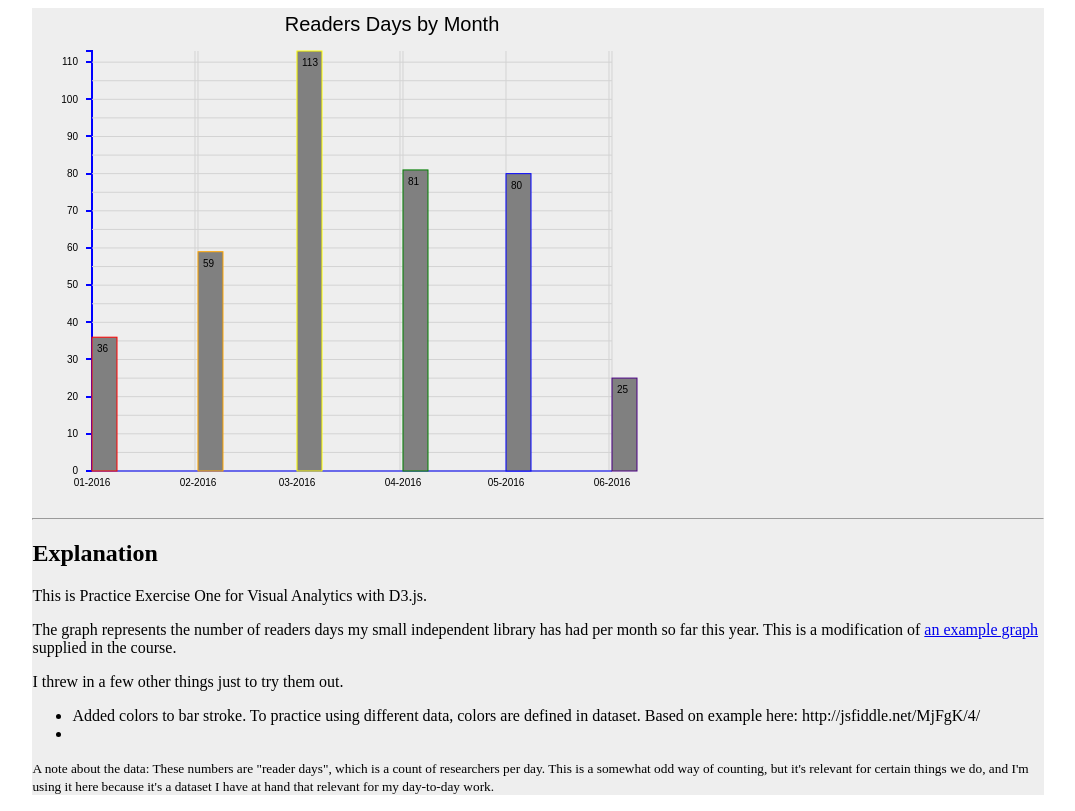
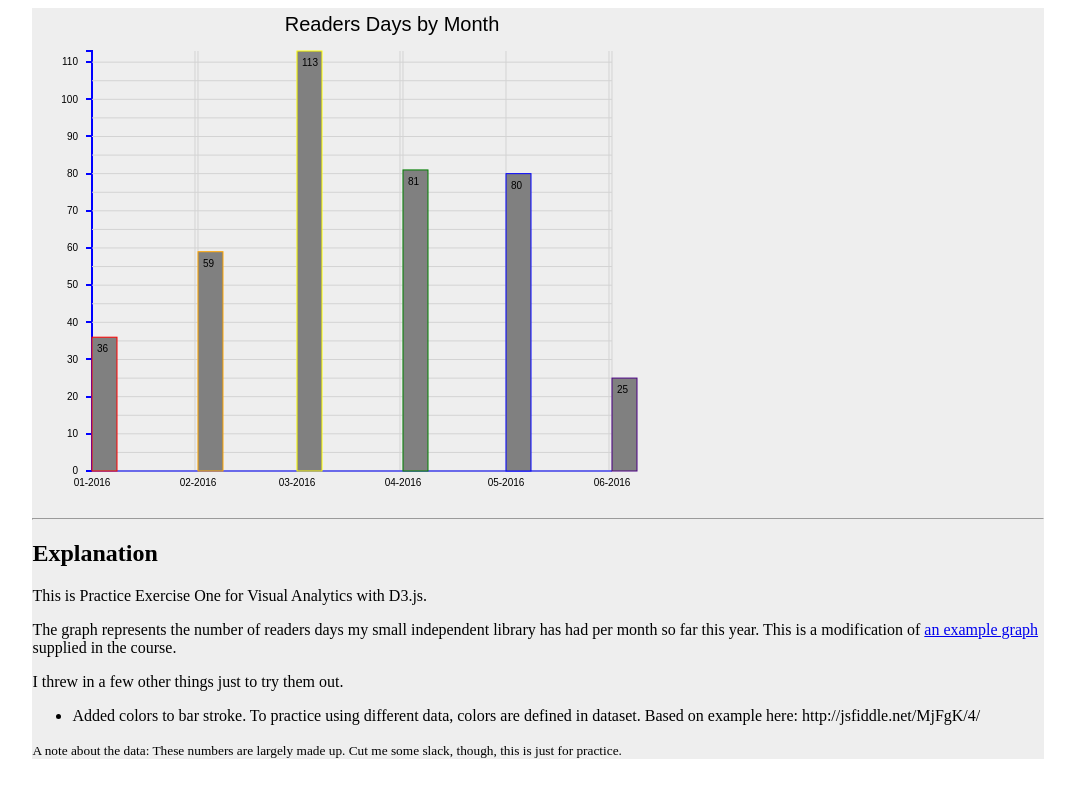
Before and after one commit to scottlouisziegler/VisualAnalyticsCourseWork, a plain HTML site: page Practice Assignments/Practice Assignment 1/index.html in a window 1280 px wide. Shown: the whole page, without its empty margins (102-1177 px from the left). Drawn offline with nearby package versions, Linux system fonts and the light colour scheme.

Commit message:
Update index.html
fixing typos

```diff
--- a/Practice Assignments/Practice Assignment 1/index.html
+++ b/Practice Assignments/Practice Assignment 1/index.html
@@ -22,10 +22,10 @@
 			<p>I threw in a few other things just to try them out.
 			<ul>
 			<li>Added colors to bar stroke. To practice using different data, colors are defined in dataset. Based on example here: http://jsfiddle.net/MjFgK/4/</li>
-			<li></li>
+
 			</ul>
 			</p>
-			<p><small>A note about the data: These numbers are "reader days", which is a count of researchers per day. This is a somewhat odd way of counting, but it's relevant for certain things we do, and I'm using it here because it's a dataset I have at hand that relevant for my day-to-day work.</small></p>
+			<p><small>A note about the data: These numbers are largely made up. Cut me some slack, though, this is just for practice.</small></p>
 			</section>
 		</article>
 	</body>
```
